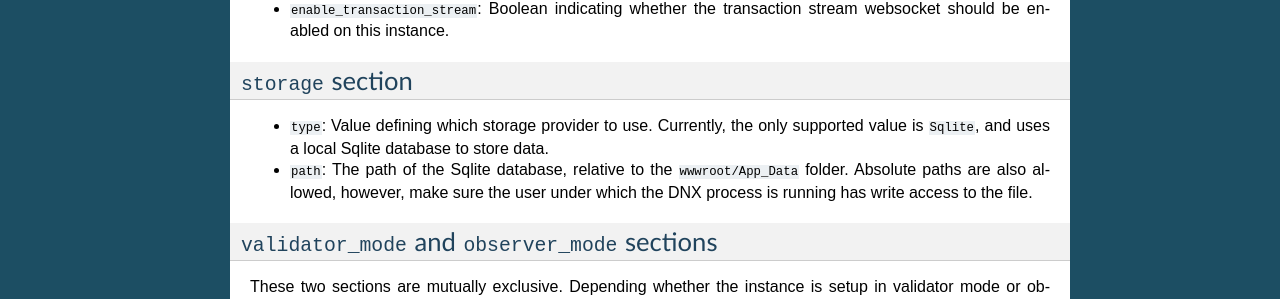
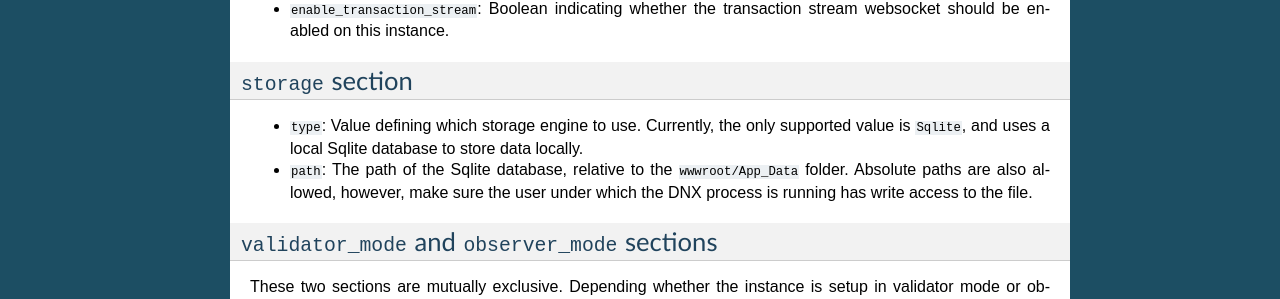
Before and after one commit to openchain/docs, a Sphinx documentation site: the page built from docs/source/general/configuration.rst, in a window 1280 px wide. Shown: the part 1147-1446 px from the top of the page. Built offline with Sphinx 7.4.7, drawn with Linux system fonts in a browser that asks for light colours.

Commit message:
Use the term "storage engine"

```diff
--- a/docs/source/general/configuration.rst
+++ b/docs/source/general/configuration.rst
@@ -68,7 +68,7 @@ Root section
 ``storage`` section
 -------------------
 
-* ``type``: Value defining which storage provider to use. Currently, the only supported value is ``Sqlite``, and uses a local Sqlite database to store data.
+* ``type``: Value defining which storage engine to use. Currently, the only supported value is ``Sqlite``, and uses a local Sqlite database to store data locally.
 * ``path``: The path of the Sqlite database, relative to the ``wwwroot/App_Data`` folder. Absolute paths are also allowed, however, make sure the user under which the DNX process is running has write access to the file.
 
 .. _master-observer-configuration:
```
